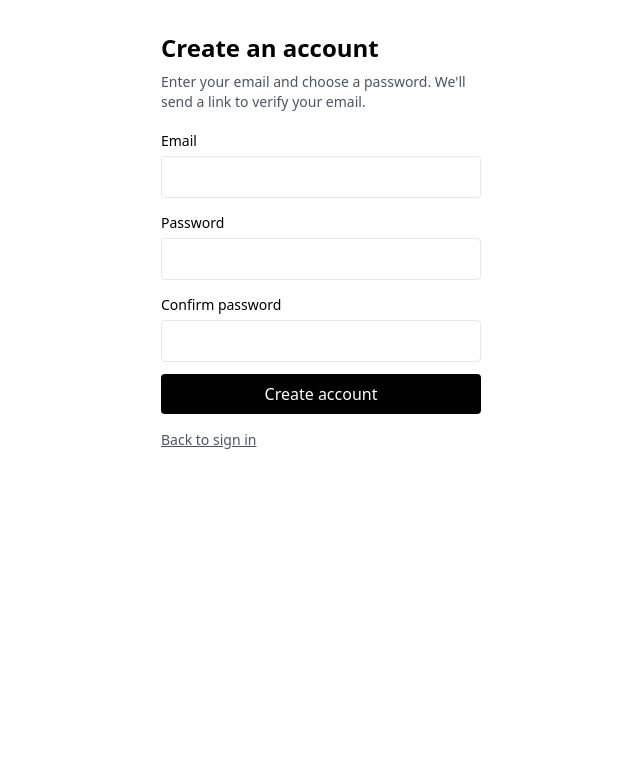
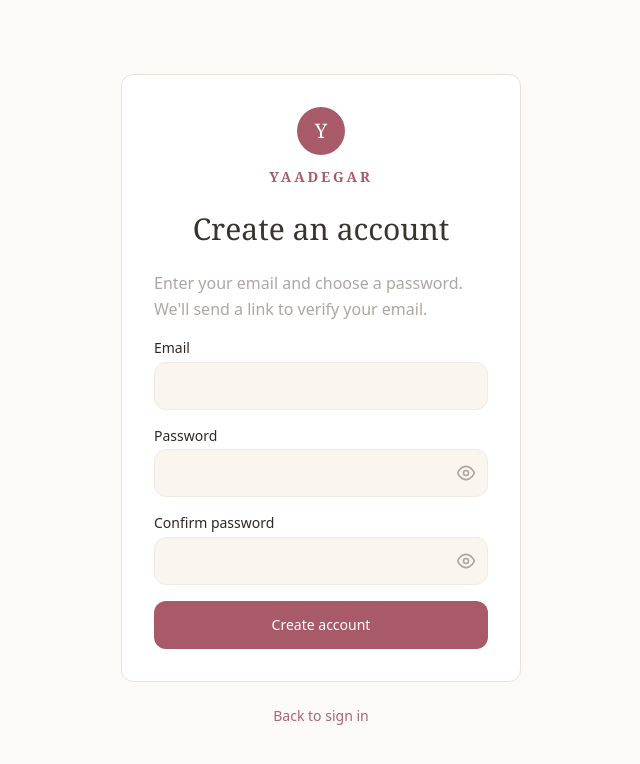
Before and after one commit to yaad-index/yaadegar, a SvelteKit app in the folder web/: page /register in a window 1280 px wide. Shown: the top 764 px of the page, without its empty margins (319-959 px from the left). Built offline with nearby package versions, Linux system fonts and the light colour scheme.

Commit message:
feat(web): rebuild the auth screens on the design foundations (#202)
Rebuild /login, /register, /forgot against the #199 foundations; new AuthPanel + PasswordField. Closes #201. Part of #198.

```diff
--- /dev/null
+++ b/web/src/lib/components/AuthPanel.svelte
@@ -0,0 +1,52 @@
+<script lang="ts">
+	// The shared shell for the auth screens (#201): a centred ~400px panel on the
+	// warm page background, the wordmark above a serif heading, the form, and an
+	// optional link row beneath the panel. The white panel with the 1px border is
+	// the auth-panel treatment (that border is what the `--border` token measures —
+	// see #200); the wordmark and link row sit on the page background outside it.
+	import type { Snippet } from 'svelte';
+
+	interface Props {
+		heading: string;
+		/** Optional description line under the heading. */
+		description?: Snippet;
+		/** The form body. */
+		children: Snippet;
+		/** The link row rendered beneath the panel. */
+		links?: Snippet;
+	}
+
+	let { heading, description, children, links }: Props = $props();
+</script>
+
+<!-- <main> is the page's landmark region: each auth page renders only this
+     component, so this is the single main per page, matching PageShell. -->
+<main class="flex min-h-screen items-center justify-center bg-page px-4 py-10">
+	<div class="w-full max-w-[400px]">
+		<div class="rounded-card border border-line bg-surface p-8">
+			<div class="mb-6 flex flex-col items-center text-center">
+				<!--
+					Circular wordmark. PLACEHOLDER: the repo carries no Yaadegar brand
+					mark (favicon.svg is the framework default), so this is a neutral
+					rose monogram badge standing in for the design's mark — swap in the
+					real asset the same way the typefaces get filled in (#199).
+				-->
+				<span
+					class="mb-3 flex h-12 w-12 items-center justify-center rounded-full bg-primary font-display text-title text-white"
+					aria-hidden="true">Y</span
+				>
+				<span class="font-display text-ui font-semibold tracking-[0.2em] text-primary"
+					>YAADEGAR</span
+				>
+			</div>
+			<h1 class="text-center font-display text-panel text-ink-heading">{heading}</h1>
+			{#if description}
+				<p class="mt-2 text-center font-ui text-body text-ink-muted">{@render description()}</p>
+			{/if}
+			<div class="mt-6">{@render children()}</div>
+		</div>
+		{#if links}
+			<div class="mt-6 space-y-2 text-center font-ui text-ui text-ink-muted">{@render links()}</div>
+		{/if}
+	</div>
+</main>
--- /dev/null
+++ b/web/src/lib/components/PasswordField.svelte
@@ -0,0 +1,94 @@
+<script lang="ts">
+	// A password field with a show/hide visibility toggle (#201). Same control
+	// treatment and announced-error wiring as Field, plus a toggle button on the
+	// right that flips the input between password and text. `value` is bindable and
+	// all native input attributes (name, autocomplete, minlength, required, …) pass
+	// through, so it drops into the existing forms without changing their contract.
+	import type { HTMLInputAttributes } from 'svelte/elements';
+
+	interface Props extends HTMLInputAttributes {
+		label: string;
+		error?: string;
+		hint?: string;
+		value?: string;
+	}
+
+	let { label, error, hint, value = $bindable(), id, class: klass = '', ...rest }: Props = $props();
+
+	let visible = $state(false);
+
+	const uid = $props.id();
+	const inputId = $derived(id ?? `${uid}-input`);
+	const errorId = `${uid}-error`;
+	const hintId = `${uid}-hint`;
+
+	const invalid = $derived(Boolean(error));
+	const describedBy = $derived(error ? errorId : hint ? hintId : undefined);
+</script>
+
+<div class="block">
+	<label for={inputId} class="mb-1 block font-ui text-ui font-medium text-ink">{label}</label>
+	<div class="relative">
+		<input
+			{...rest}
+			id={inputId}
+			type={visible ? 'text' : 'password'}
+			bind:value
+			aria-invalid={invalid || undefined}
+			aria-describedby={describedBy}
+			class={`h-12 w-full rounded-card border bg-surface-alt pl-3 pr-12 font-ui text-body text-ink placeholder:text-ink-muted focus:outline-none focus-visible:ring-2 ${
+				invalid
+					? 'border-red-500 focus-visible:ring-red-500'
+					: 'border-line-subtle focus-visible:border-primary focus-visible:ring-primary'
+			} ${klass}`}
+		/>
+		<button
+			type="button"
+			onclick={() => (visible = !visible)}
+			aria-pressed={visible}
+			aria-label={visible ? 'Hide password' : 'Show password'}
+			class="absolute inset-y-0 right-0 flex items-center rounded-r-card px-3 text-ink-muted hover:text-ink focus:outline-none focus-visible:ring-2 focus-visible:ring-primary"
+		>
+			{#if visible}
+				<!-- eye-off -->
+				<svg
+					width="20"
+					height="20"
+					viewBox="0 0 24 24"
+					fill="none"
+					stroke="currentColor"
+					stroke-width="2"
+					stroke-linecap="round"
+					stroke-linejoin="round"
+					aria-hidden="true"
+				>
+					<path d="M9.9 4.24A9.12 9.12 0 0 1 12 4c7 0 10 8 10 8a18.5 18.5 0 0 1-2.16 3.19" />
+					<path d="M6.61 6.61A18.5 18.5 0 0 0 2 12s3 8 10 8a9.12 9.12 0 0 0 5.39-1.61" />
+					<path d="M14.12 14.12A3 3 0 1 1 9.88 9.88" />
+					<line x1="2" y1="2" x2="22" y2="22" />
+				</svg>
+			{:else}
+				<!-- eye -->
+				<svg
+					width="20"
+					height="20"
+					viewBox="0 0 24 24"
+					fill="none"
+					stroke="currentColor"
+					stroke-width="2"
+					stroke-linecap="round"
+					stroke-linejoin="round"
+					aria-hidden="true"
+				>
+					<path d="M2 12s3-8 10-8 10 8 10 8-3 8-10 8-10-8-10-8Z" />
+					<circle cx="12" cy="12" r="3" />
+				</svg>
+			{/if}
+		</button>
+	</div>
+	{#if error}
+		<p id={errorId} class="mt-1 font-ui text-ui text-red-600" role="alert">{error}</p>
+	{:else if hint}
+		<p id={hintId} class="mt-1 font-ui text-ui text-ink-muted">{hint}</p>
+	{/if}
+</div>
--- a/web/src/routes/login/+page.svelte
+++ b/web/src/routes/login/+page.svelte
@@ -1,6 +1,10 @@
 <script lang="ts">
 	import { superForm } from 'sveltekit-superforms';
 	import { resolve } from '$app/paths';
+	import AuthPanel from '$lib/components/AuthPanel.svelte';
+	import Field from '$lib/components/Field.svelte';
+	import PasswordField from '$lib/components/PasswordField.svelte';
+	import Button from '$lib/components/Button.svelte';
 	import type { PageData } from './$types';
 
 	let { data }: { data: PageData } = $props();
@@ -9,17 +13,20 @@
 	const { form, errors, message, enhance, submitting } = superForm(data.form);
 </script>
 
-<svelte:head><title>Log in · Yaadegar</title></svelte:head>
+<svelte:head><title>Sign in · Yaadegar</title></svelte:head>
 
-<main class="mx-auto max-w-sm p-8">
-	<h1 class="text-2xl font-bold">Log in</h1>
+<AuthPanel heading="Sign in">
 	{#if data.oauthError}
 		<!-- Rendered as text: Svelte escapes interpolation, so a crafted oauth_error
 		     value can never inject markup (reflected-XSS guard). -->
-		<p class="mt-3 rounded bg-red-50 p-2 text-sm text-red-700" role="alert">{data.oauthError}</p>
+		<p class="mb-4 rounded-card bg-red-50 px-3 py-2 font-ui text-ui text-red-700" role="alert">
+			{data.oauthError}
+		</p>
 	{/if}
 	{#if $message}
-		<p class="mt-3 rounded bg-red-50 p-2 text-sm text-red-700" role="alert">{$message}</p>
+		<p class="mb-4 rounded-card bg-red-50 px-3 py-2 font-ui text-ui text-red-700" role="alert">
+			{$message}
+		</p>
 	{/if}
 
 	{#if data.methods.google}
@@ -28,7 +35,7 @@
 		be a full top-level navigation so the provider redirect works. -->
 		<a
 			href={`/api/v1/auth/oauth/google/start?tenant=${encodeURIComponent(data.host)}&return_to=${encodeURIComponent(data.returnTo || '/')}`}
-			class="mt-6 flex w-full items-center justify-center rounded border px-3 py-2 font-medium hover:bg-gray-50"
+			class="inline-flex h-12 w-full items-center justify-center rounded-card border border-line bg-surface px-6 font-ui text-ui font-medium text-ink transition-colors hover:bg-surface-alt focus:outline-none focus-visible:ring-2 focus-visible:ring-primary"
 			data-testid="google-signin"
 		>
 			Sign in with Google
@@ -37,8 +44,8 @@
 	{/if}
 
 	{#if data.methods.google && data.methods.password}
-		<div class="my-4 flex items-center gap-3 text-xs text-gray-400">
-			<span class="h-px flex-1 bg-gray-200"></span>or<span class="h-px flex-1 bg-gray-200"></span>
+		<div class="my-4 flex items-center gap-3 font-ui text-ui text-ink-muted">
+			<span class="h-px flex-1 bg-line"></span>or<span class="h-px flex-1 bg-line"></span>
 		</div>
 	{/if}
 
@@ -47,51 +54,48 @@
 			method="post"
 			action={data.returnTo ? `?return_to=${encodeURIComponent(data.returnTo)}` : undefined}
 			use:enhance
-			class="mt-6 space-y-4"
+			class="space-y-4"
 		>
-			<label class="block">
-				<span class="text-sm font-medium">Username</span>
-				<input
-					class="mt-1 w-full rounded border p-2"
+			<Field
+				label="Username"
 				name="username"
 				autocomplete="username"
+				placeholder="Enter your username"
 				bind:value={$form.username}
+				error={$errors.username?.[0]}
 			/>
-				{#if $errors.username}<span class="text-xs text-red-600">{$errors.username}</span>{/if}
-			</label>
-			<label class="block">
-				<span class="text-sm font-medium">Password</span>
-				<input
-					class="mt-1 w-full rounded border p-2"
-					type="password"
+			<PasswordField
+				label="Password"
 				name="password"
 				autocomplete="current-password"
 				bind:value={$form.password}
+				error={$errors.password?.[0]}
 			/>
-				{#if $errors.password}<span class="text-xs text-red-600">{$errors.password}</span>{/if}
-			</label>
-			<button
-				class="w-full rounded bg-black px-3 py-2 text-white disabled:opacity-50"
-				disabled={$submitting}>Log in</button
-			>
+			<Button type="submit" full disabled={$submitting}>Sign in</Button>
 		</form>
-		<p class="mt-4 text-sm">
-			<a class="text-gray-600 underline hover:text-gray-900" href={resolve('/forgot')}
-				>Forgot your password?</a
-			>
+	{/if}
+
+	{#snippet links()}
+		<p>
+			<a class="text-primary-hover hover:underline" href={resolve('/forgot')}>
+				Forgot your password?
+			</a>
 		</p>
 		{#if data.methods.registration_enabled}
-			<p class="mt-1 text-sm">
+			<p>
+				Don't have an account?
 				<!-- eslint-disable svelte/no-navigation-without-resolve -- resolve() cannot express the
 				?return_to= query; the path is resolve()'d and the value is a validated local path. -->
 				<a
-					class="text-gray-600 underline hover:text-gray-900"
+					class="text-primary-hover hover:underline"
 					href={data.returnTo
 						? `${resolve('/register')}?return_to=${encodeURIComponent(data.returnTo)}`
-						: resolve('/register')}>Create an account</a
+						: resolve('/register')}
 				>
+					Sign up
+				</a>
 				<!-- eslint-enable svelte/no-navigation-without-resolve -->
 			</p>
 		{/if}
-	{/if}
-</main>
+	{/snippet}
+</AuthPanel>
--- a/web/src/routes/register/+page.svelte
+++ b/web/src/routes/register/+page.svelte
@@ -1,6 +1,10 @@
 <script lang="ts">
 	import { enhance } from '$app/forms';
 	import { resolve } from '$app/paths';
+	import AuthPanel from '$lib/components/AuthPanel.svelte';
+	import Field from '$lib/components/Field.svelte';
+	import PasswordField from '$lib/components/PasswordField.svelte';
+	import Button from '$lib/components/Button.svelte';
 	import type { PageData, ActionData } from './$types';
 
 	let { data, form }: { data: PageData; form: ActionData } = $props();
@@ -8,77 +12,62 @@
 
 <svelte:head><title>Create an account · Yaadegar</title></svelte:head>
 
-<main class="mx-auto max-w-sm p-8">
-	<h1 class="text-2xl font-bold">Create an account</h1>
-
+<AuthPanel heading="Create an account">
 	{#if form?.sent}
-		<p class="mt-4 rounded bg-green-50 p-2 text-sm text-green-700" role="status">
+		<p class="rounded-card bg-green-50 px-3 py-2 font-ui text-ui text-green-700" role="status">
 			Check your email to verify your account. The link expires soon and can be used once.
 		</p>
 	{:else if form?.disabled}
-		<p class="mt-4 rounded bg-red-50 p-2 text-sm text-red-700" role="alert">
+		<p class="rounded-card bg-red-50 px-3 py-2 font-ui text-ui text-red-700" role="alert">
 			Registration isn't enabled on this instance.
 		</p>
 	{:else}
-		<p class="mt-2 text-sm text-gray-600">
+		<p class="mb-4 font-ui text-body text-ink-muted">
 			Enter your email and choose a password. We'll send a link to verify your email.
 		</p>
 		{#if form?.error}
-			<p class="mt-3 rounded bg-red-50 p-2 text-sm text-red-700" role="alert">{form.error}</p>
+			<p class="mb-4 rounded-card bg-red-50 px-3 py-2 font-ui text-ui text-red-700" role="alert">
+				{form.error}
+			</p>
 		{/if}
 		<form
 			method="post"
 			action={data.returnTo ? `?return_to=${encodeURIComponent(data.returnTo)}` : undefined}
 			use:enhance
-			class="mt-4 space-y-3"
+			class="space-y-4"
 		>
-			<label class="block">
-				<span class="text-sm font-medium">Email</span>
-				<input
-					class="mt-1 w-full rounded border p-2"
-					type="email"
-					name="email"
-					autocomplete="email"
+			<Field label="Email" type="email" name="email" autocomplete="email" required />
+			<PasswordField
+				label="Password"
+				name="password"
+				autocomplete="new-password"
+				minlength={8}
 				required
 			/>
-			</label>
-			<label class="block">
-				<span class="text-sm font-medium">Password</span>
-				<input
-					class="mt-1 w-full rounded border p-2"
-					type="password"
-					name="password"
+			<PasswordField
+				label="Confirm password"
+				name="confirm_password"
 				autocomplete="new-password"
-					minlength="8"
+				minlength={8}
 				required
 			/>
-			</label>
-			<label class="block">
-				<span class="text-sm font-medium">Confirm password</span>
-				<input
-					class="mt-1 w-full rounded border p-2"
-					type="password"
-					name="confirm_password"
-					autocomplete="new-password"
-					minlength="8"
-					required
-				/>
-			</label>
-			<button class="w-full rounded bg-black px-3 py-2 text-white" type="submit">
-				Create account
-			</button>
+			<Button type="submit" full>Create account</Button>
 		</form>
 	{/if}
 
-	<p class="mt-4 text-sm">
+	{#snippet links()}
+		<p>
 			<!-- eslint-disable svelte/no-navigation-without-resolve -- resolve() cannot express the
 			?return_to= query; the path is resolve()'d and the value is a validated local path. -->
 			<a
-			class="text-gray-600 underline hover:text-gray-900"
+				class="text-primary-hover hover:underline"
 				href={data.returnTo
 					? `${resolve('/login')}?return_to=${encodeURIComponent(data.returnTo)}`
-				: resolve('/login')}>Back to sign in</a
+					: resolve('/login')}
 			>
+				Back to sign in
+			</a>
 			<!-- eslint-enable svelte/no-navigation-without-resolve -->
 		</p>
-</main>
+	{/snippet}
+</AuthPanel>
```
Also changed, not shown: web/src/lib/components/AuthPanelHarness.svelte (added, +13 -0 lines), web/src/routes/forgot/+page.svelte (+18 -25 lines), 2 other files (tests, documents, lock files or other folders). Lines whose indentation alone changed are shown as unchanged.
